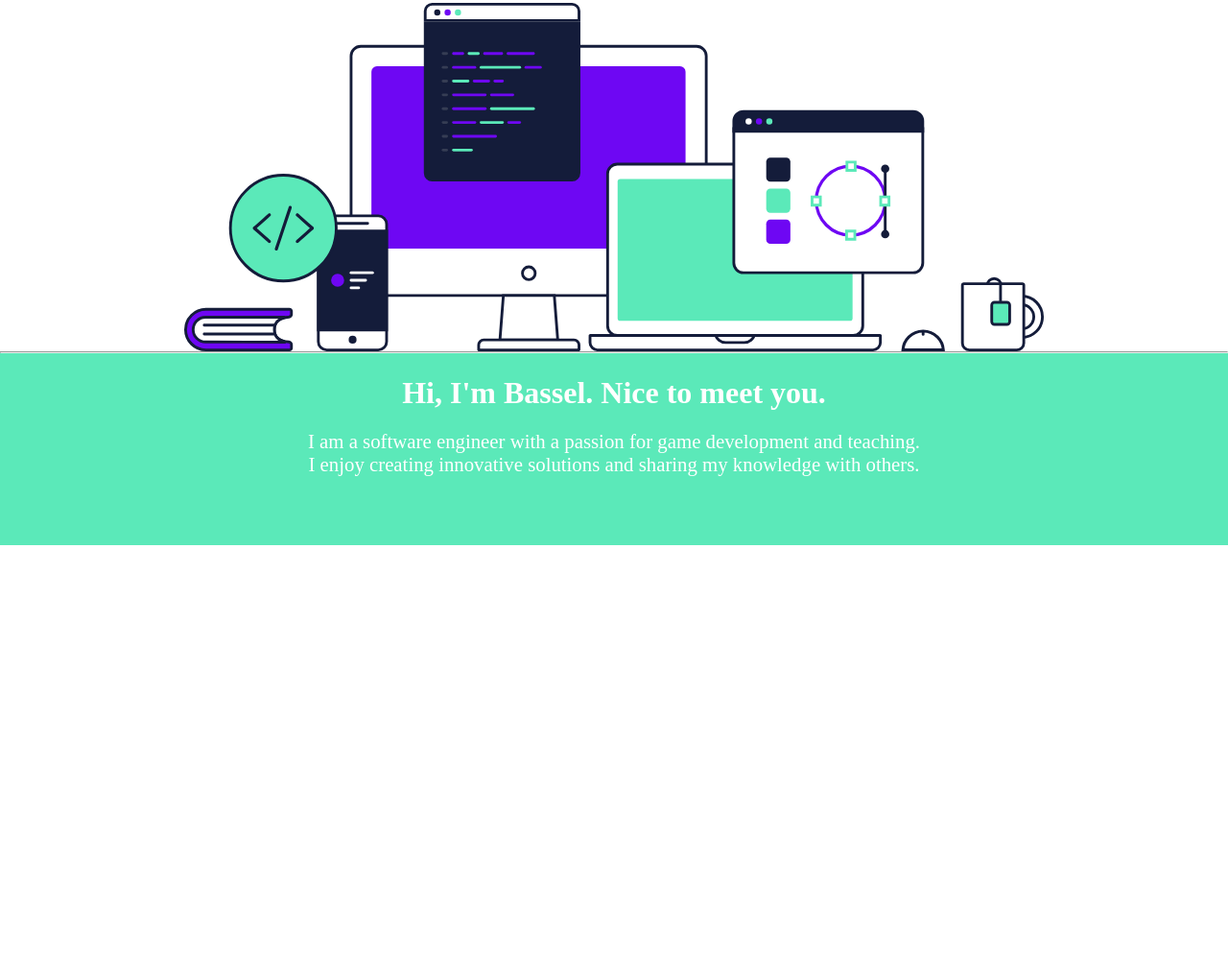
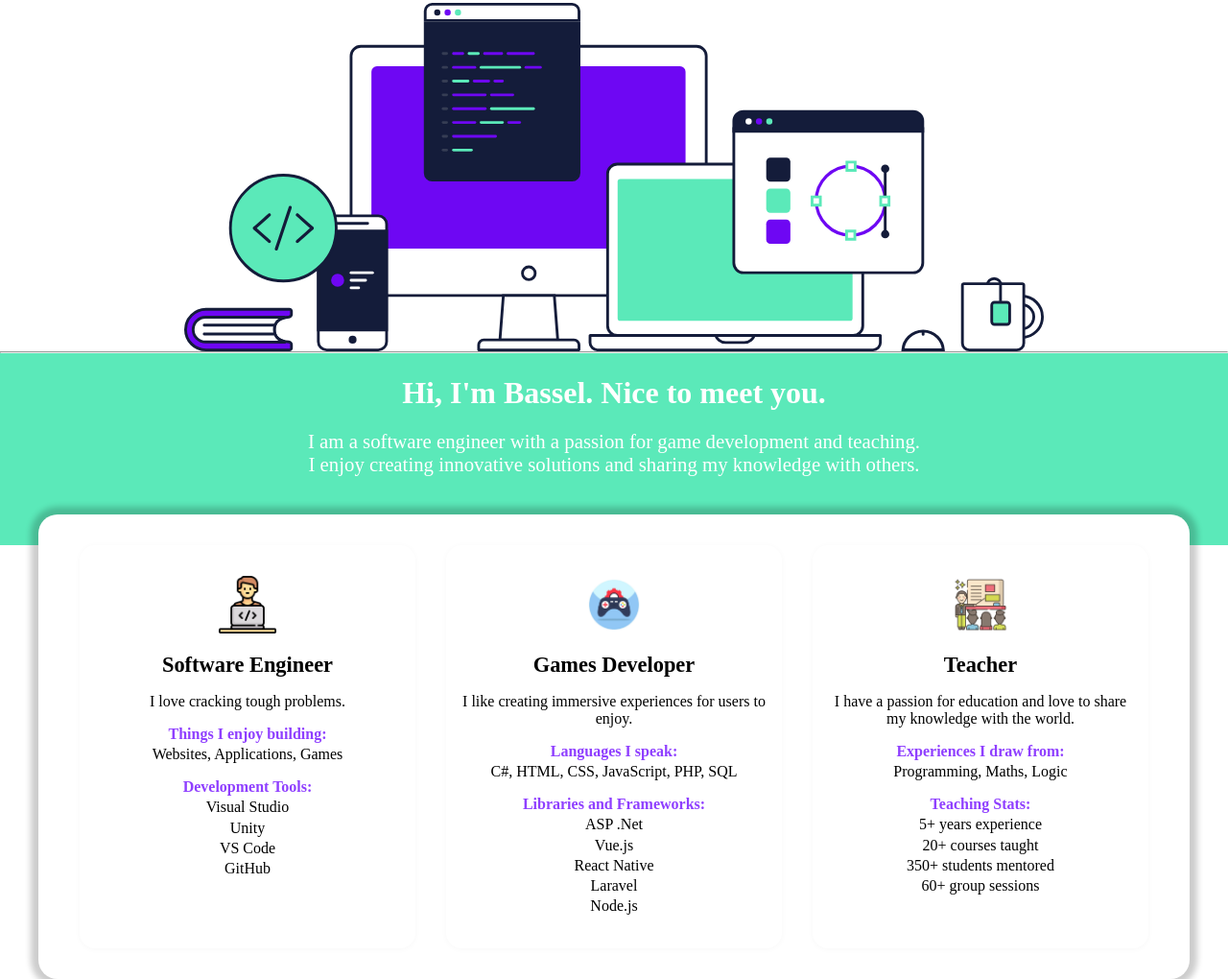
Before and after one commit to basselbitar/portfolio, a plain HTML site: page index.html in a window 1280 px wide. Shown: the part 428-1448 px from the top of the page at 96% size. Before the commit the page ends 996 px from the top, so only its background shows below. Drawn offline with Linux system fonts and the light colour scheme.

Commit message:
completed the skills section

```diff
--- a/index.html
+++ b/index.html
@@ -1,15 +1,15 @@
 <!DOCTYPE html>
 <html lang="en">
   <head>
-    <meta charset="UTF-8">
-    <meta name="viewport" content="width=device-width, initial-scale=1.0">
+    <meta charset="UTF-8" />
+    <meta name="viewport" content="width=device-width, initial-scale=1.0" />
     <title>Bassel Bitar</title>
-    <link rel="stylesheet" href="style.css">
+    <link rel="stylesheet" href="style.css" />
   </head>
   <body>
     <header>
       <div>
-            <img src="./BB-Logo.png" width="200px" alt="Logo">
+        <img src="./BB-Logo.png" width="200px" alt="Logo" />
       </div>
       <div class="header-links">
         <a href="./projects">Projects</a>
@@ -17,7 +17,6 @@
       </div>
     </header>
     <main>
-
       <div class="intro">
         <h1>Software Engineer, Game Developer & Teacher</h1>
         <h3>I love to problem solve and write clean, scalable code.</h3>
@@ -28,18 +27,84 @@
       </div>
 
       <div class="devices">
-            <img src="./hero-devices.svg" width="70%" alt="hero devices">
+        <img src="./hero-devices.svg" width="70%" alt="hero devices" />
       </div>
       <hr />
       <div class="about">
         <h2 class="heading">Hi, I'm Bassel. Nice to meet you.</h2>
         <p>
-                I am a software engineer with a passion for game development and teaching.
-                <br> I enjoy creating innovative solutions and sharing my knowledge with others.
+          I am a software engineer with a passion for game development and
+          teaching.
+          <br />
+          I enjoy creating innovative solutions and sharing my knowledge with
+          others.
         </p>
       </div>
 
-
+      <div class="skills">
+        <div class="skills-container">
+          <section class="skill-card">
+            <div class="skill-icon">
+              <!-- Example icon, replace with your own SVG or image -->
+              <img src="SWE Icon.png" alt="Software Engineer Icon" width="60" />
+            </div>
+            <h3>Software Engineer</h3>
+            <p>
+              I love cracking tough problems.
+            </p>
+            <p class="highlight">Things I enjoy building:</p>
+            <p>Websites, Applications, Games</p>
+            <p class="highlight">Development Tools:</p>
+            <ul>
+              <li>Visual Studio</li>
+              <li>Unity</li>
+              <li>VS Code</li>
+              <li>GitHub</li>
+            </ul>
+          </section>
+          <section class="skill-card">
+            <div class="skill-icon">
+              <img
+                src="game dev icon.jpg"
+                alt="Games Developer Icon"
+                width="60"
+              />
+            </div>
+            <h3>Games Developer</h3>
+            <p>
+              I like creating immersive experiences for users to enjoy.
+            </p>
+            <p class="highlight">Languages I speak:</p>
+            <p>C#, HTML, CSS, JavaScript, PHP, SQL</p>
+            <p class="highlight">Libraries and Frameworks:</p>
+            <ul>
+              <li>ASP .Net</li>
+              <li>Vue.js</li>
+              <li>React Native</li>
+              <li>Laravel</li>
+              <li>Node.js</li>
+            </ul>
+          </section>
+          <section class="skill-card">
+            <div class="skill-icon">
+              <img src="teacher.png" alt="Teacher Icon" width="60" />
+            </div>
+            <h3>Teacher</h3>
+            <p>
+              I have a passion for education and love to share my knowledge with the world.
+            </p>
+            <p class="highlight">Experiences I draw from:</p>
+            <p>Programming, Maths, Logic</p>
+            <p class="highlight">Teaching Stats:</p>
+            <ul>
+              <li>5+ years experience</li>
+              <li>20+ courses taught</li>
+              <li>350+ students mentored</li>
+              <li>60+ group sessions</li>
+            </ul>
+          </section>
+        </div>
+      </div>
     </main>
   </body>
 </html>
--- a/style.css
+++ b/style.css
@@ -74,3 +74,52 @@ header {
     font-size: 1.3rem;
     color: white;
 }
+
+.skills-container {
+    display: flex;
+    flex-wrap: wrap;
+    justify-content: center;
+    gap: 2rem;
+    background: #fff;
+    border-radius: 20px;
+    box-shadow: 0px 0px 6px 8px rgba(0, 0, 0, 0.2);
+    padding: 2rem 1rem;
+    margin: -2rem auto;
+    max-width: 1200px;
+}
+.skill-card {
+    flex: 1 1 300px;
+    max-width: 350px;
+    background: #fff;
+    border-radius: 16px;
+    padding: 2rem 1rem;
+    text-align: center;
+    box-shadow: 0 1px 6px rgba(0,0,0,0.03);
+}
+.skill-icon {
+    margin-bottom: 1rem;
+}
+.skill-card h3 {
+    margin: 0.5rem 0 1rem 0;
+    font-size: 1.4rem;
+}
+.skill-card .highlight {
+    color: #8f3fff;
+    font-weight: 600;
+    margin-top: 1rem;
+    margin-bottom: 0.2rem;
+}
+.skill-card ul {
+    list-style: none;
+    padding: 0;
+    margin: 0.2rem 0 0 0;
+}
+.skill-card ul li {
+    margin: 0.2rem 0;
+}
+@media (max-width: 900px) {
+    .skills-container {
+        flex-direction: column;
+        align-items: center;
+    }
+}
```
Also changed, not shown: SWE Icon.png (added), game dev icon.jpg (added), teacher.png (added). Lines whose indentation alone changed are shown as unchanged.
